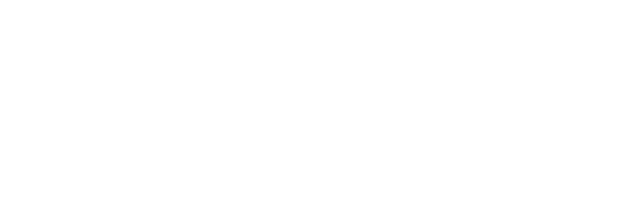
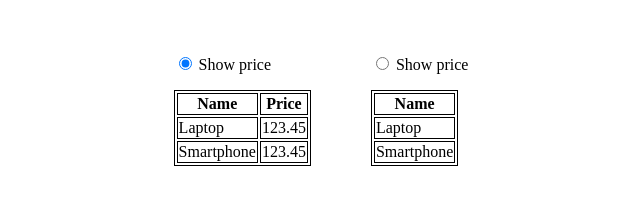
Before and after one commit to tabansky/js_tasks, a plain HTML site: page Vue/4/index.html in a window 1280 px wide. Shown: the whole page, without its empty margins (319-959 px from the left). Drawn offline with nearby package versions, Linux system fonts and the light colour scheme.

Commit message:
4, 5 tasks done

```diff
--- a/Vue/1-2/app.js
+++ b/Vue/1-2/app.js
@@ -2,13 +2,15 @@ const app = {
     data() {
         return {
             username: 'Alex',
+            currentDate: new Date(),
             age: undefined
         }
     },
 
-    method: {
+    methods: {
         calculateAge(e) {
-            this.age = Math.floor((new Date() - new Date(e.target.value)) / 3.154e+10);
+            this.age = Math.floor((this.currentDate - new Date(e.target.value)) / 3.154e+10);
+            console.log('ss')
         }
     }
 }
--- a/Vue/3/app.js
+++ b/Vue/3/app.js
@@ -20,8 +20,8 @@ const app = {
         },
 
         rate() {
-            return this.experience < 1 ? null :
-                this.experience > 5 ? this.workExperiences[Object.keys(this.workExperiences).pop()] : this.workExperiences[this.experience];
+            return this.experience < 1 ? null : this.experience > 5 ?
+                this.workExperiences[Object.keys(this.workExperiences).pop()] : this.workExperiences[this.experience];
         }
     }
 }
--- a/Vue/4/app.js
+++ b/Vue/4/app.js
@@ -1,5 +1,19 @@
 const app = {
-
+    data() {
+        return {
+            checked: 'one',
+            catalog: [
+                {
+                    name: 'Laptop',
+                    price: 123.45
+                },
+                {
+                    name: 'Smartphone',
+                    price: 123.45
+                }
+            ]
+        }
+    }
 }
 
 Vue.createApp(app).mount('#container');
--- a/Vue/4/index.html
+++ b/Vue/4/index.html
@@ -3,10 +3,48 @@
 <head>
     <meta charset="UTF-8">
     <title>Title</title>
+
+    <style>
+        #container {
+            display: flex;
+            justify-content: center;
+        }
+        #container div {
+            padding: 30px;
+        }
+        table, th, td {
+            border: 1px solid black;
+        }
+    </style>
 </head>
 <body>
 <div id="container">
+    <div>
+        <p><input v-model="checked" type="radio" value="one" checked> Show price</p>
 
+        <table>
+            <tr>
+                <th>Name</th>
+                <th v-show="checked === 'one'">Price</th>
+            </tr>
+            <tr v-for="product in catalog">
+                <td>{{ product.name }}</td><td v-show="checked === 'one'">{{ product.price }}</td>
+            </tr>
+        </table>
+    </div>
+    <div>
+        <p><input v-model="checked" type="radio" value="two"> Show price</p>
+
+        <table>
+            <tr>
+                <th>Name</th>
+                <th v-if="checked === 'two'">Price</th>
+            </tr>
+            <tr v-for="product in catalog">
+                <td>{{ product.name }}</td><td v-show="checked === 'two'">{{ product.price }}</td>
+            </tr>
+        </table>
+    </div>
 </div>
 
 <script src="https://unpkg.com/vue@next"></script>
```
Also changed, not shown: Vue/5/app.js (added, +45 -0 lines), Vue/5/index.html (added, +38 -0 lines), Vue/1-2/index.html (line endings or trailing spaces).
